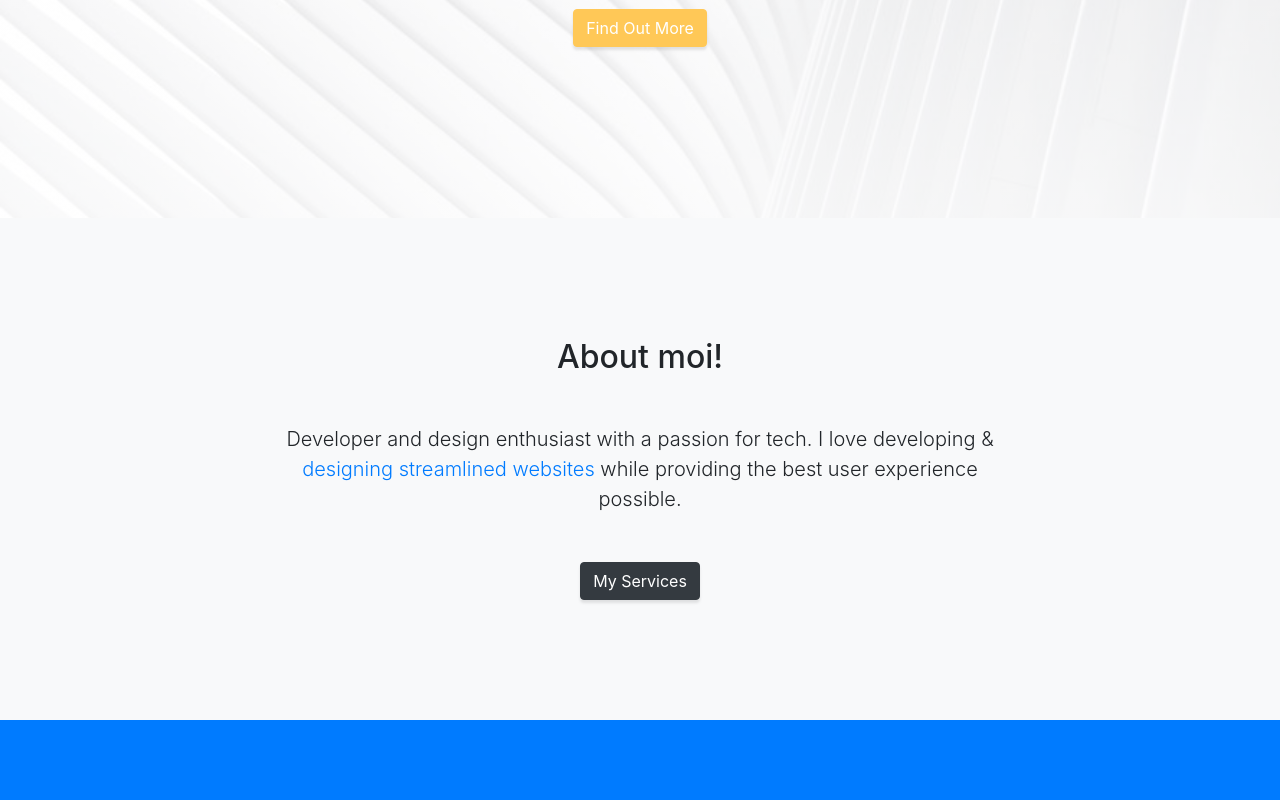
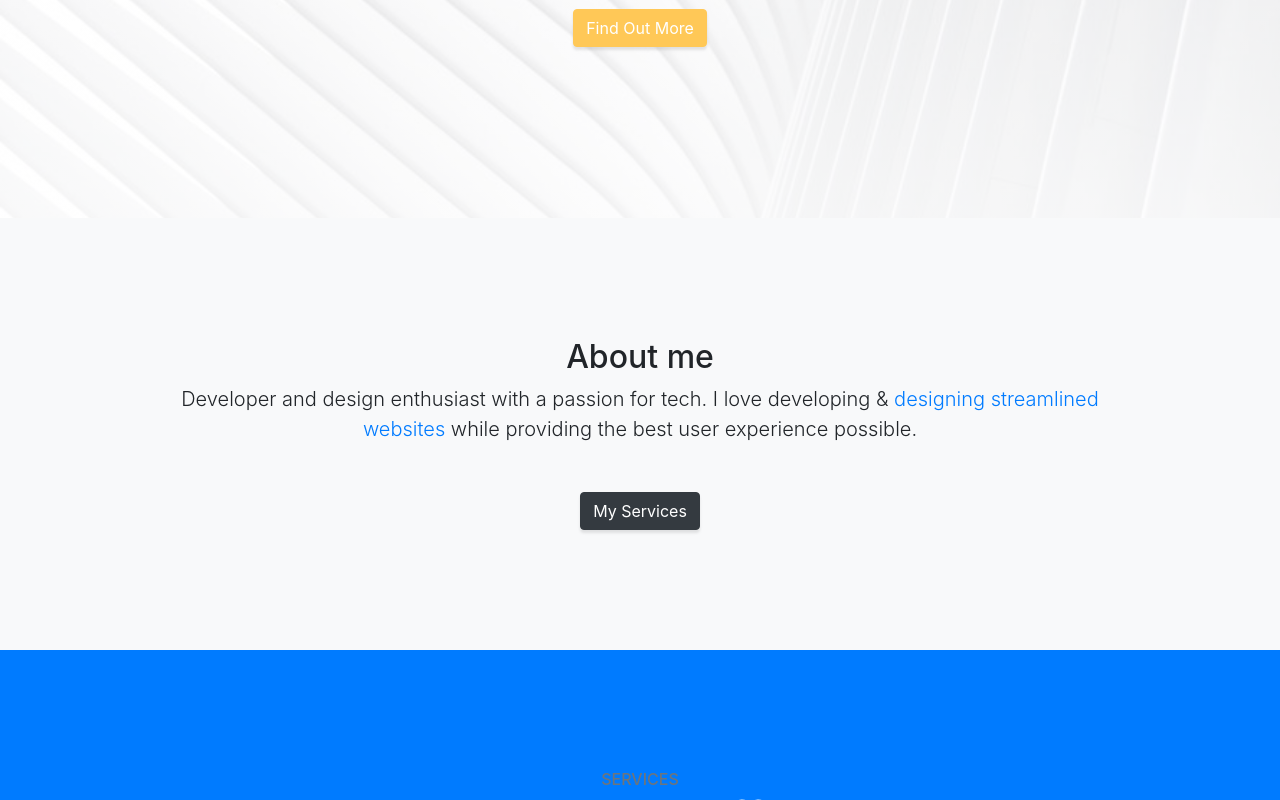
Before and after one commit to Jojokats/stylish, a website with bundled scripts: page index.html in a window 1280 px wide. Shown: the part 482-1282 px from the top of the page. Built offline with nearby package versions, Linux system fonts and the light colour scheme.

Commit message:
Revert "Modified About title"
This reverts commit e268aa0177aea0a53f95b9b236b567e050397dd2.

```diff
--- a/index.html
+++ b/index.html
@@ -68,8 +68,8 @@
     <section class="content-section bg-light" id="about">
       <div class="container text-center">
         <div class="row">
-          <div class="col-lg-8 mx-auto coffset-lg-2">
-            <h2 class="mb-5">About moi!</h2>
+          <div class="col-lg-10 mx-auto">
+            <h2>About me</h2>
             <p class="lead mb-5">Developer and design enthusiast with a passion for tech. I love developing & <a href="https://joannakatswebdeveloper.com/">designing streamlined websites</a> while providing the best user experience possible.</p>
 
             <a class="btn btn-dark btn-xl js-scroll-trigger" href="#services">My Services</a>
```
